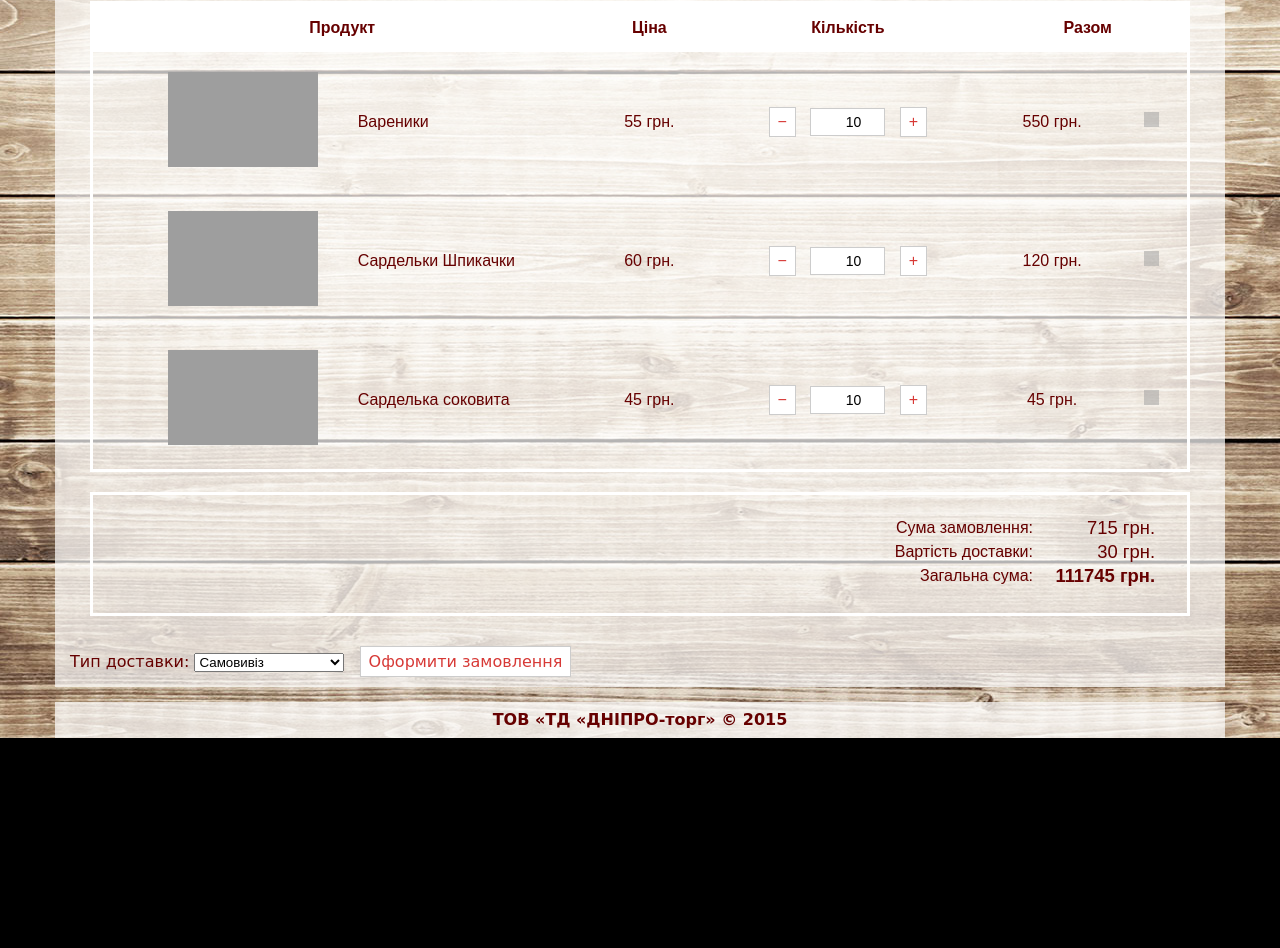
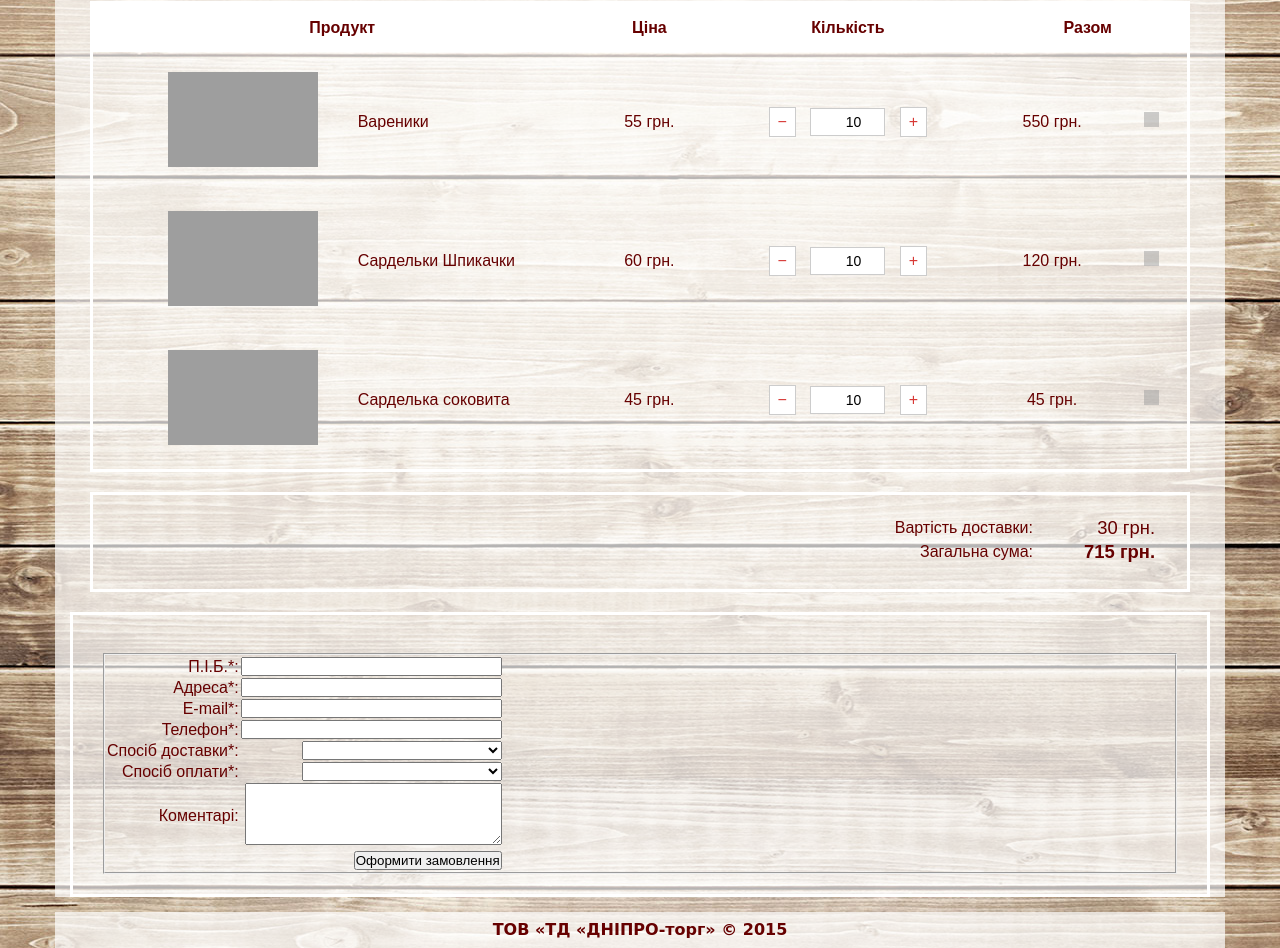
Before and after one commit to OmelDM/dniprotorg, a plain HTML site: page cart.html in a window 1280 px wide. Shown: the part 472-1420 px from the top of the page. Before the commit the page ends 1210 px from the top, so only its background shows below. Drawn offline with nearby package versions, Linux system fonts and the light colour scheme; grey boxes are pictures that could not be loaded; a web font is replaced by a local one.

Commit message:
Added order form

```diff
--- a/cart.html
+++ b/cart.html
@@ -148,16 +148,12 @@
 							<div class="cart-order-price">
 							<table class="cart-order-price-table">
 								<tr>
-									<td>Сума замовлення:</td>
-									<td class="price-data">715 грн.</td>
-								</tr>
-								<tr>
 									<td>Вартість доставки:</td>
 									<td class="price-data">30 грн.</td>
 								</tr>
 								<tr>
 									<td>Загальна сума:</td>
-									<td class="price-total-data">111745 грн.</td>
+									<td class="price-total-data">715 грн.</td>
 								</tr>
 							</table>
 							</div>
@@ -165,18 +161,78 @@
 					</form>
 				</div>
 
-				Тип доставки:
+				<div class="cart-order">
+					<p class="error"></p>
+					<br>
+					<form method="post" action="#" id="shopOrderForm">
+						<fieldset>
+							<input type="text" name="nospam:blank" value="" style="display:none;">
+							<input type="hidden" name="order" value="1">
 
-										<select name="shk_delivery">
+							<table cellpadding="3">
+								<tr>
+									<td>П.І.Б.*:</td>
+									<td>
+										<input name="fullname" size="30" class="textfield" type="text" value="" />
+										<div></div>
+									</td>
+								</tr>
+								<tr>
+									<td>Адреса*:</td>
+									<td>
+										  <input name="address" size="30" class="textfield" type="text" value="" />
+										  <div></div>
+									</td>
+								</tr>
+								<tr>
+									<td>E-mail*:</td>
+									<td>
+										<input name="email" size="30" class="textfield" type="text" value="" />
+										<div></div>
+									</td>
+								</tr>
+								<tr>
+									<td>Телефон*:</td>
+									<td>
+										<input name="phone" size="30" class="textfield" type="text" value="" />
+										<div></div>
+									</td>
+								</tr>
+								<tr>
+									<td>Спосіб доставки*:</td>
+									<td>
+										<select name="shk_delivery" style="width:200px;">
+											<option value=""></option>
+											<option value="Доставка на дім" >Доставка на дім</option>
 											<option value="Самовивіз" >Самовивіз</option>
-											<option value="Кур`єрська доставка" >Кур`єрська доставка</option>
-											<option value="Нова Пошта" >Нова Пошта</option>
 										</select>
-
-				<div class="product-buy-button">
-								Оформити замовлення
-							</div>
-
+										<div></div>
+									</td>
+								</tr>
+								<tr>
+									<td>Спосіб оплати*:</td>
+									<td>
+										<select name="payment" style="width:200px;">
+											<option value=""></option>
+											<option value="Privat24" >Privat24</option>
+										</select>
+										<div></div>
+									</td>
+								</tr>
+								<tr>
+									<td>Коментарі:</td>
+									<td>
+										<textarea name="message" class="textfield" rows="4" cols="30"></textarea>
+									</td>
+								</tr>
+								<tr>
+									<td></td>
+									<td><input type="submit" name="submit_button" class="button" value="Оформити замовлення" /></td>
+								</tr>
+							</table>
+						</fieldset>
+					</form>
+				</div>
 			</div>
 		</div>
 
```
